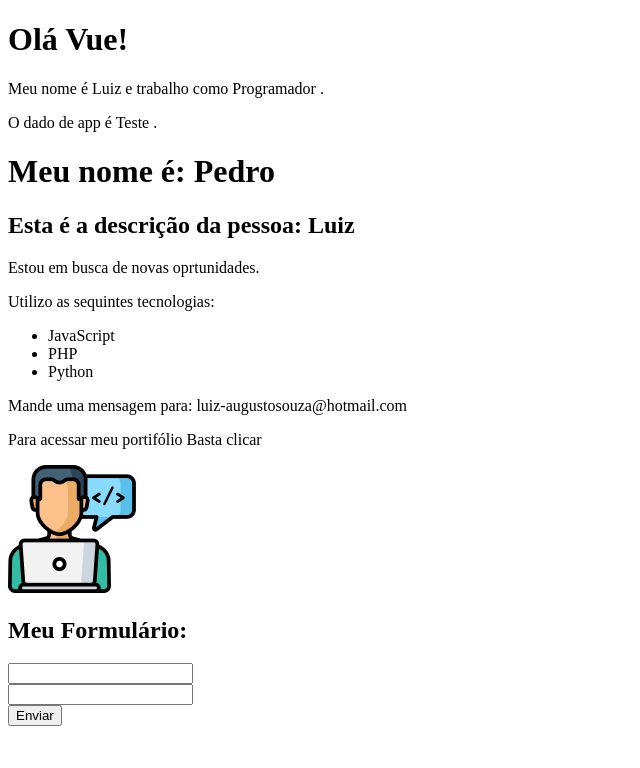
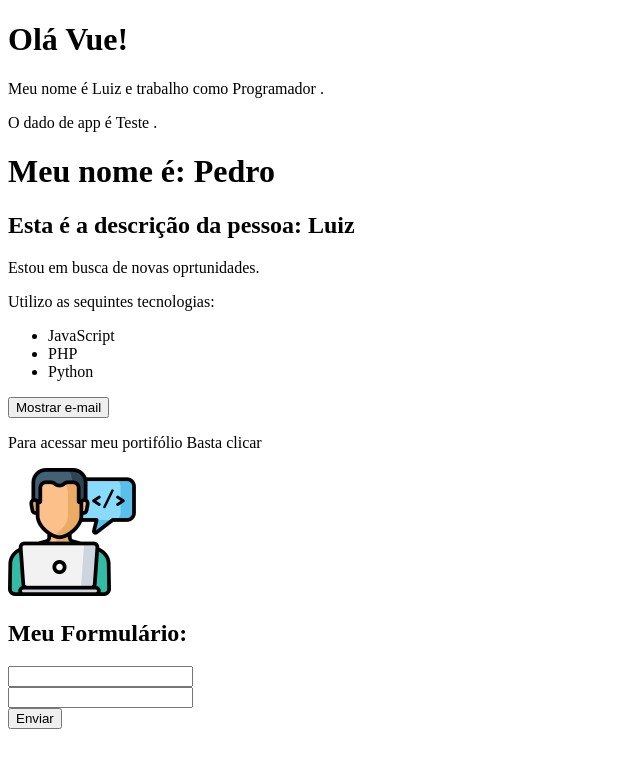
Before and after one commit to GutoBessa/Reciclegem_vue, a Vue app in the folder project_vue/: page / in a window 1280 px wide. Shown: the top 768 px of the page, without its empty margins (0-640 px from the left). Built offline with nearby package versions, Linux system fonts and the light colour scheme.

Commit message:
Creating Vue.js directives through a button that triggers a methods function.

```diff
--- a/project_vue/src/components/Info.vue
+++ b/project_vue/src/components/Info.vue
@@ -8,6 +8,9 @@
       <li>PHP</li>
       <li>Python</li>
     </ul>
+    <div>
+      <button @click="show_email">{{ texto_Botao }}</button>
+    </div>
     <p v-show="mostrar_email">Mande uma mensagem para: {{ email }}</p>
     <p>
       Para acessar meu portifólio
@@ -24,9 +27,20 @@
   data() {
     return {
       Esta_trabalhando: false,
-      mostrar_email: true,
+      mostrar_email: false,
       email: "luiz-augustosouza@hotmail.com",
+      texto_Botao: "Mostrar e-mail",
     };
+  },
+  methods: {
+    show_email() {
+      this.mostrar_email = !this.mostrar_email;
+      if (!this.mostrar_email) {
+        this.texto_Botao = "Mostrar email";
+      } else {
+        this.texto_Botao = "Esconder email";
+      }
+    },
   },
 };
 </script>
--- a/project_vue/src/components/LiveCycle.vue
+++ b/project_vue/src/components/LiveCycle.vue
@@ -14,11 +14,18 @@
     setTimeout(() => {
       this.nome = "Matheus";
     }, 1111);
+
+    this.lifecycle();
   },
   mounted() {
     setTimeout(() => {
       this.nome = "Pedro";
     }, 2111);
   },
+  methods: {
+    lifecycle() {
+      console.log("Executou!");
+    },
+  },
 };
 </script>
```
